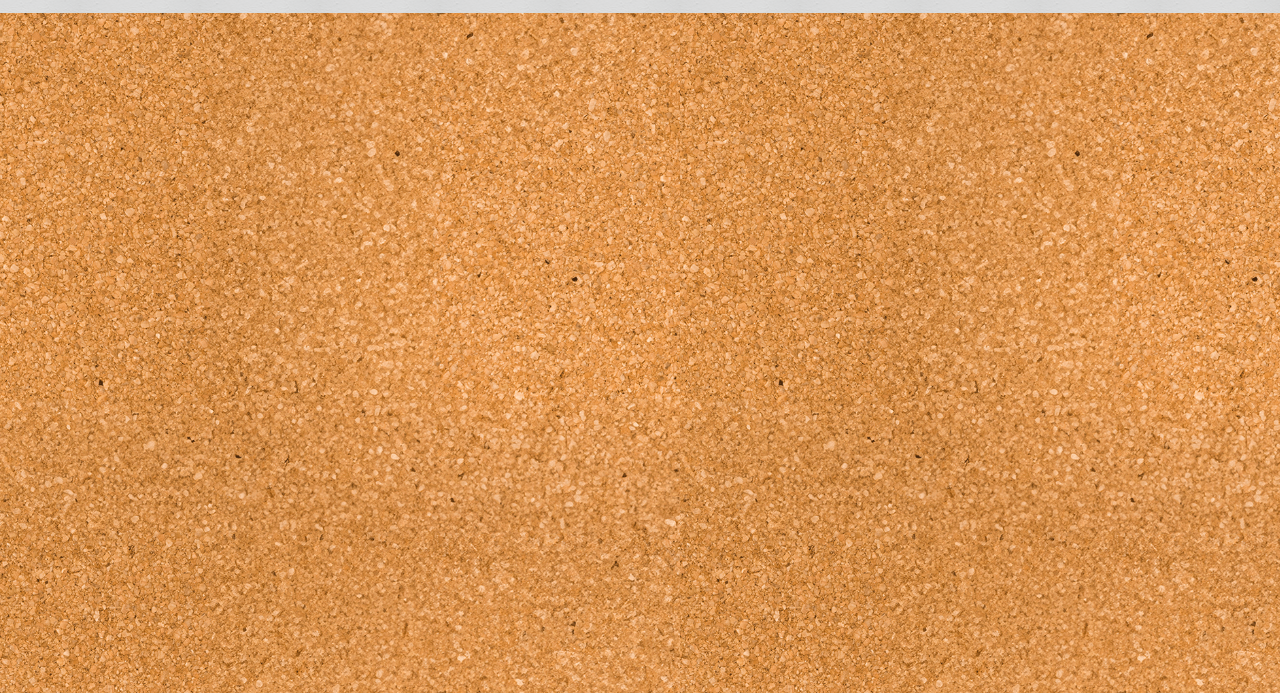
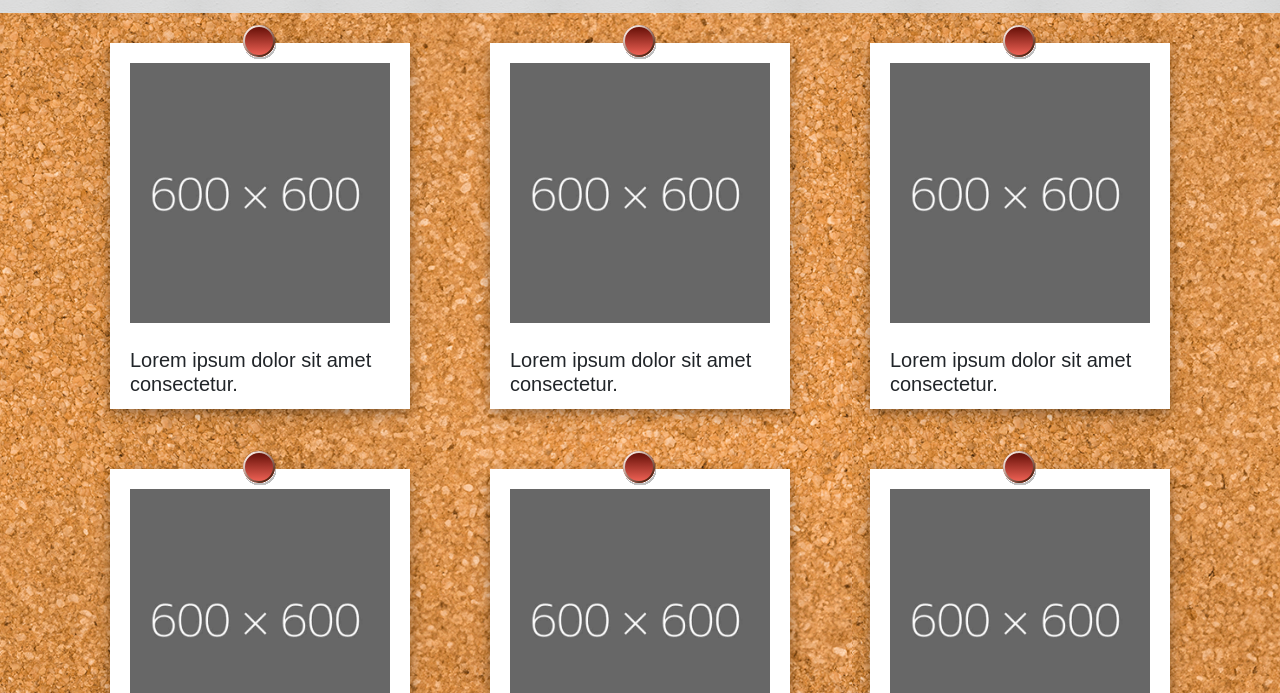
Before and after one commit to danirando/js-photo-blog, a plain HTML site: page index.html in a window 1280 px wide. Shown: the part 107-800 px from the top of the page. Drawn offline with nearby package versions, Linux system fonts and the light colour scheme; a web font is replaced by a local one.

Commit message:
add cards

```diff
--- a/assets/css/style.css
+++ b/assets/css/style.css
@@ -16,5 +16,40 @@ header div h1 {
 main {
     background-image: url(../img/cork.png);
     background-size: contain;
-    height: 85vh;
+    height: 100%;
+
 }
+
+main .container .row .col-sl-12 {
+    display: flex;
+    justify-content: center;
+    padding: 30px 20px;
+}
+
+main .container .row .col-sl-12 div {
+    width: 300px;
+    background-color: white;
+    display: flex;
+    flex-direction: column;
+    justify-content: center;
+    align-items: center;
+    box-shadow: 0 4px 8px 0 rgba(0, 0, 0, 0.2), 0 6px 20px 0 rgba(0, 0, 0, 0.19);
+    position: relative;
+}
+
+main .container .row .col-sl-12 div .image {
+    height: 300px;
+    width: 300px;
+    padding: 20px;
+}
+
+main .container .row .col-sl-12 div h5 {
+    font-family: "Edu TAS Beginner", sans-serif;
+    font-weight: lighter;
+    padding: 5px 20px;
+}
+
+main .container .row .col-sl-12 div .pin {
+    position: absolute;
+    top: -18px;
+}
--- a/index.html
+++ b/index.html
@@ -22,12 +22,64 @@
     <link
       href="https://fonts.googleapis.com/css2?family=Edu+TAS+Beginner:wght@400..700&family=Montserrat:ital,wght@0,100..900;1,100..900&family=Nerko+One&display=swap"
       rel="stylesheet" />
+    <link rel="preconnect" href="https://fonts.googleapis.com" />
+    <link rel="preconnect" href="https://fonts.gstatic.com" crossorigin />
+    <link
+      href="https://fonts.googleapis.com/css2?family=Edu+TAS+Beginner:wght@400..700&family=Montserrat:ital,wght@0,100..900;1,100..900&family=Nerko+One&family=Sometype+Mono:ital,wght@0,400..700;1,400..700&display=swap"
+      rel="stylesheet" />
   </head>
   <body>
     <header>
       <div><h1>ESTATE '24</h1></div>
     </header>
-    <main></main>
+    <main>
+      <div class="container">
+        <div class="row">
+          <div class="col-sl-12 col-md-6 col-lg-4">
+            <div>
+              <img class="pin" src="./assets/img/pin.svg" alt="" />
+              <img class="image" src="./assets/img/600x600-1.jpg" alt="" />
+              <h5>Lorem ipsum dolor sit amet consectetur.</h5>
+            </div>
+          </div>
+          <div class="col-sl-12 col-md-6 col-lg-4">
+            <div>
+              <img class="pin" src="./assets/img/pin.svg" alt="" />
+              <img class="image" src="./assets/img/600x600-1.jpg" alt="" />
+              <h5>Lorem ipsum dolor sit amet consectetur.</h5>
+            </div>
+          </div>
+          <div class="col-sl-12 col-md-6 col-lg-4">
+            <div>
+              <img class="pin" src="./assets/img/pin.svg" alt="" />
+              <img class="image" src="./assets/img/600x600-1.jpg" alt="" />
+              <h5>Lorem ipsum dolor sit amet consectetur.</h5>
+            </div>
+          </div>
+          <div class="col-sl-12 col-md-6 col-lg-4">
+            <div>
+              <img class="pin" src="./assets/img/pin.svg" alt="" />
+              <img class="image" src="./assets/img/600x600-1.jpg" alt="" />
+              <h5>Lorem ipsum dolor sit amet consectetur.</h5>
+            </div>
+          </div>
+          <div class="col-sl-12 col-md-6 col-lg-4">
+            <div>
+              <img class="pin" src="./assets/img/pin.svg" alt="" />
+              <img class="image" src="./assets/img/600x600-1.jpg" alt="" />
+              <h5>Lorem ipsum dolor sit amet consectetur.</h5>
+            </div>
+          </div>
+          <div class="col-sl-12 col-md-6 col-lg-4">
+            <div>
+              <img class="pin" src="./assets/img/pin.svg" alt="" />
+              <img class="image" src="./assets/img/600x600-1.jpg" alt="" />
+              <h5>Lorem ipsum dolor sit amet consectetur.</h5>
+            </div>
+          </div>
+        </div>
+      </div>
+    </main>
 
     <script
       src="https://cdn.jsdelivr.net/npm/@popperjs/core@2.11.8/dist/umd/popper.min.js"
```
Also changed, not shown: assets/img/600x600-1.jpg (added).
